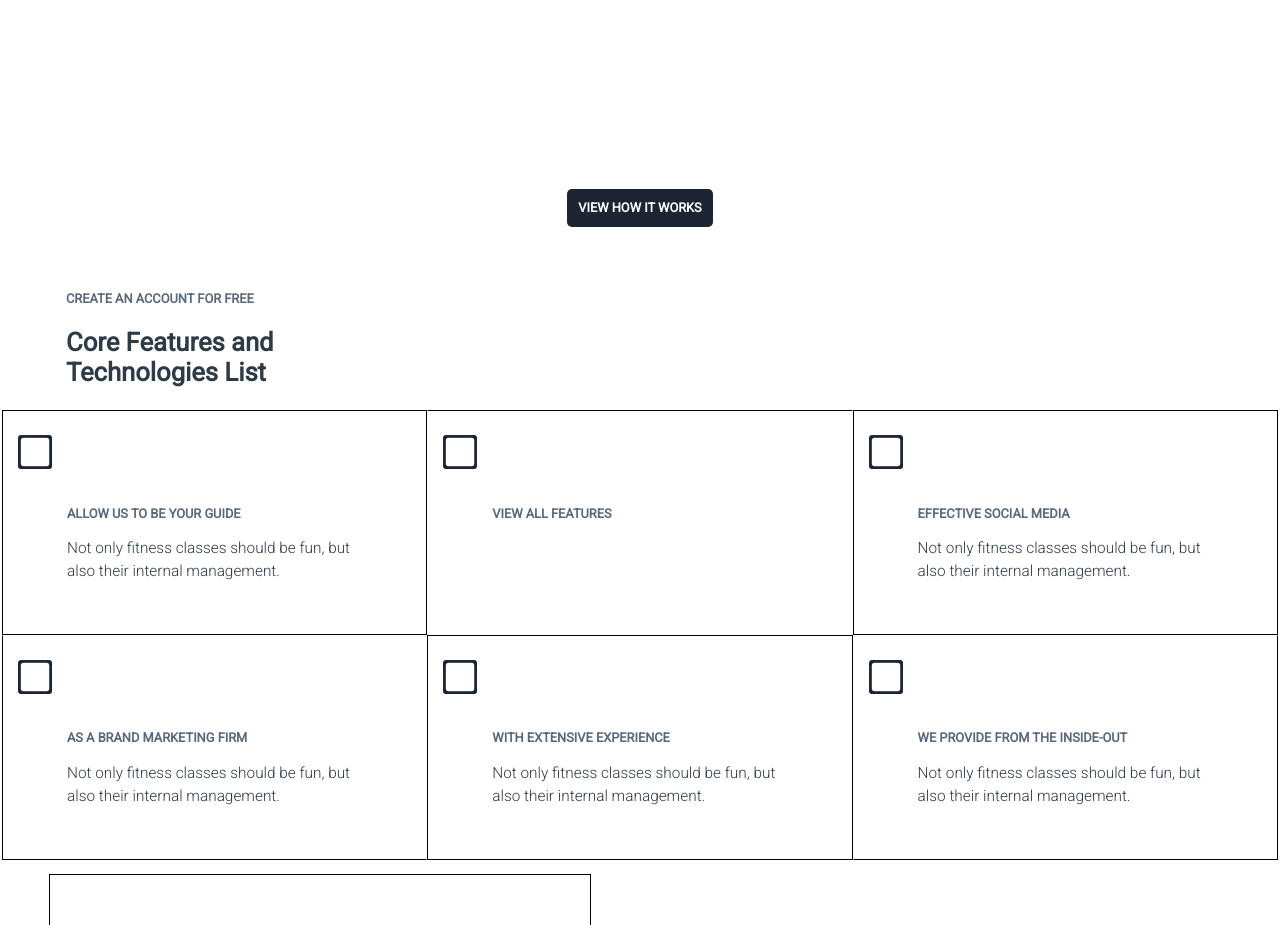
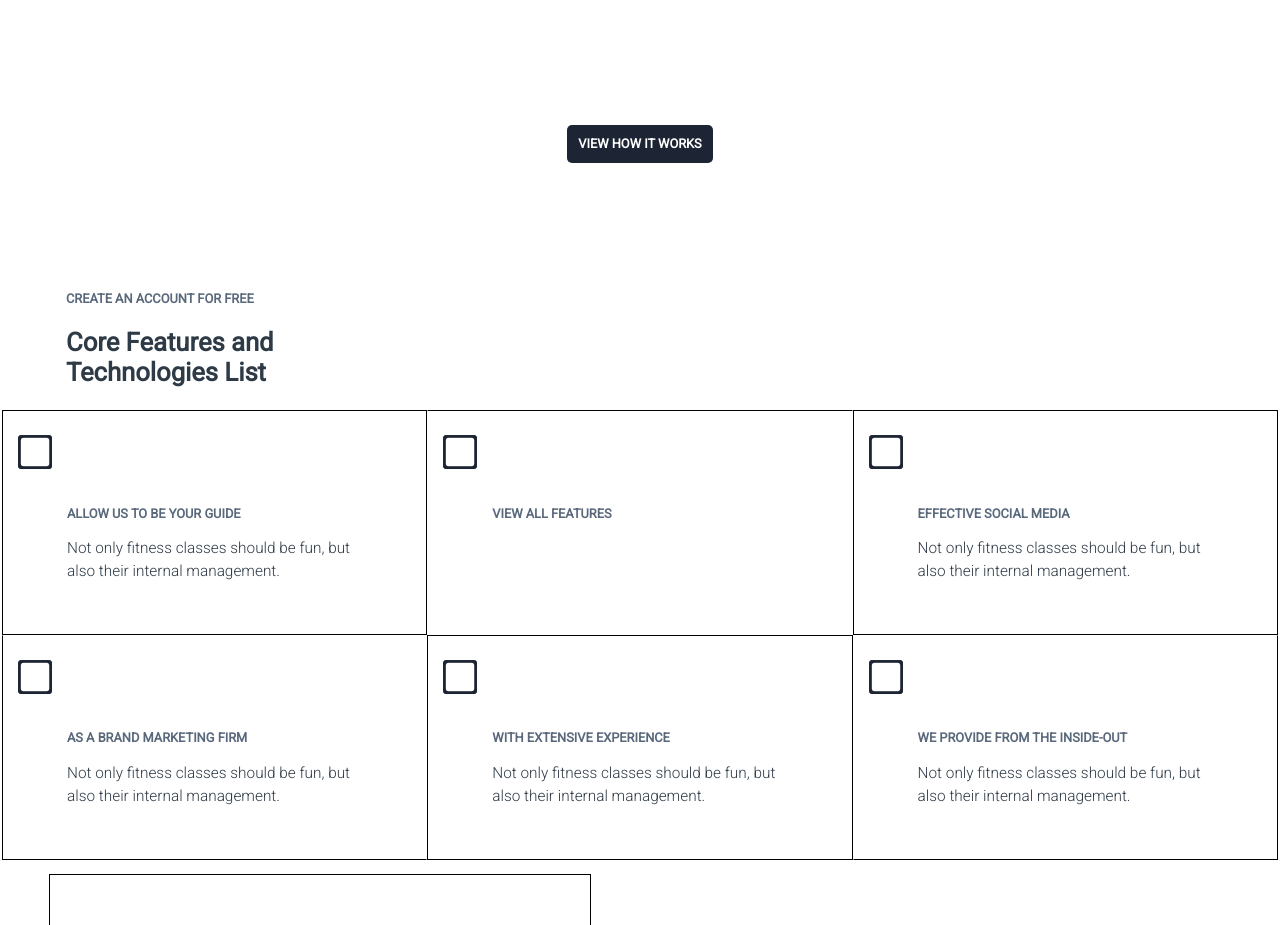
Before and after one commit to Helandtech/pushwork, a plain HTML site: page index.html in a window 1280 px wide. Shown: the part 2780-3705 px from the top of the page. Drawn offline with Linux system fonts and the light colour scheme.

Commit message:
Update style.css

```diff
--- a/css/style.css
+++ b/css/style.css
@@ -367,7 +367,7 @@ section.three>div {
 
 .eleven>button {
   display: block;
-  margin: 20vw auto 0vw auto;
+  margin: 15vw auto 5vw auto;
 }
 
 
```
